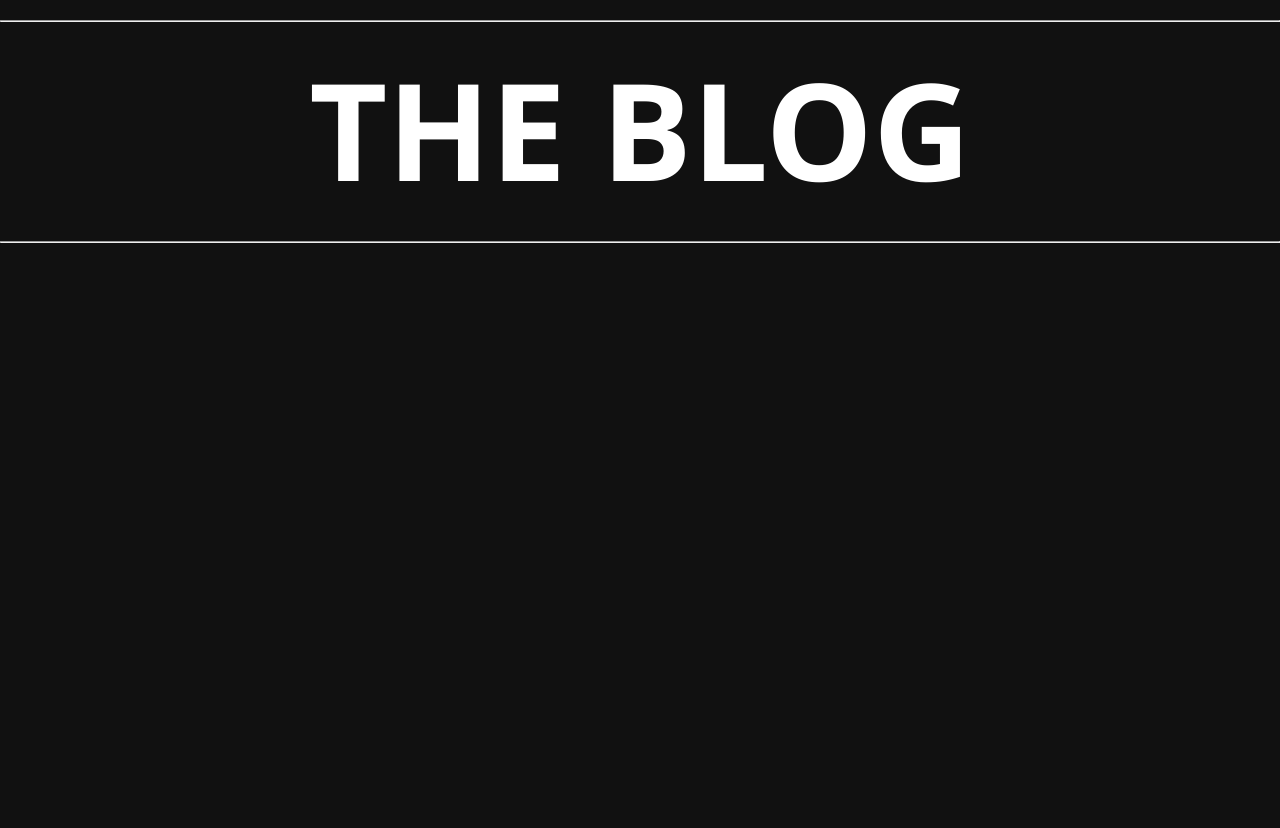
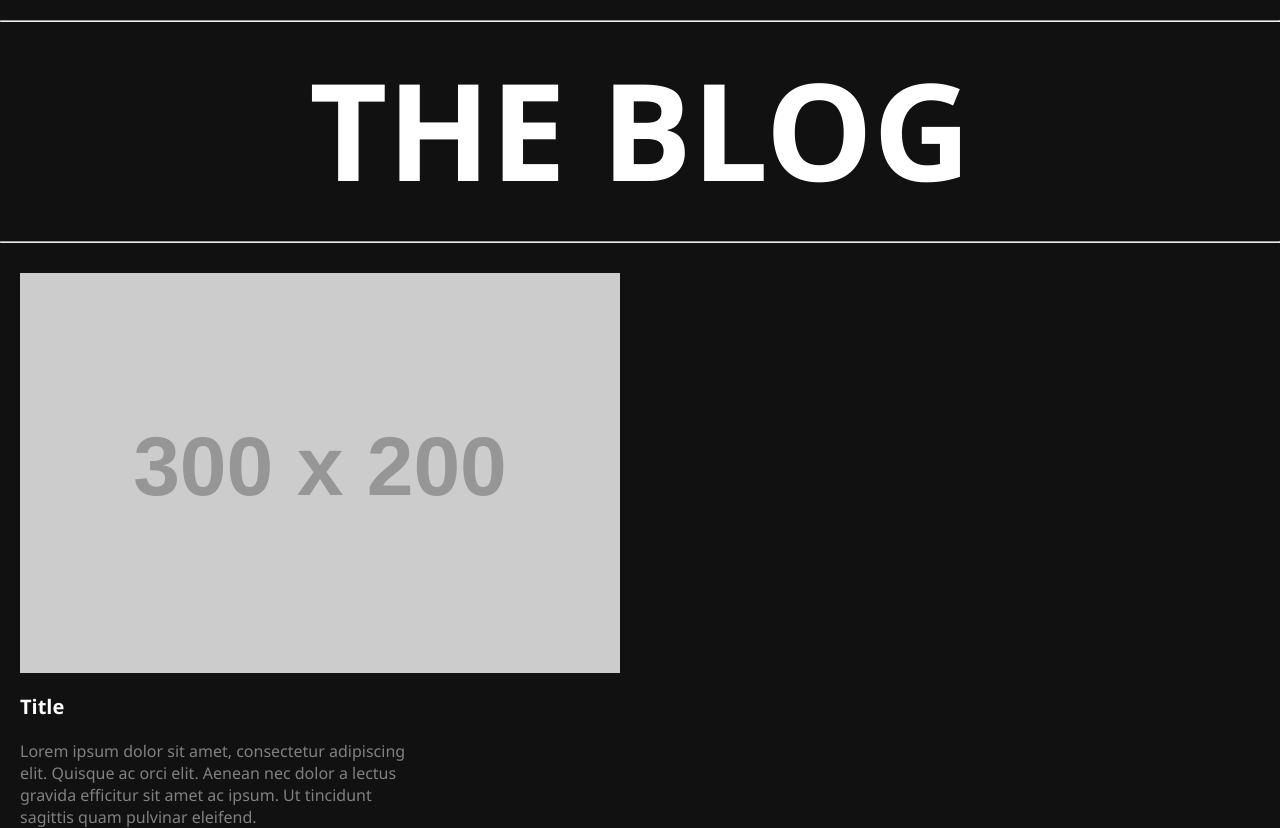
Before and after one commit to wesleyav/dio-desafio-criando-um-blog-com-angular, an Angular app: page / in a window 1280 px wide. Before the commit the page ends 800 px from the top, so only its background shows below. Built offline with nearby package versions, Linux system fonts and the light colour scheme.

Commit message:
Cria estrutura e concentra o big card

```diff
--- a/src/app/app.component.html
+++ b/src/app/app.component.html
@@ -1,2 +1,2 @@
-<app-menu-title></app-menu-title>
+<app-home></app-home>
 <router-outlet></router-outlet>
--- a/src/app/components/big-card/big-card.component.css
+++ b/src/app/components/big-card/big-card.component.css
@@ -0,0 +1,29 @@
+.container__big-card {
+  margin-left: 20px;
+  margin-right: 20px;
+  width: 400px;
+  height: 500px;
+  display: flex;
+  flex-direction: column;
+  align-items: flex-start;
+  justify-content: flex-start;
+}
+
+.big-card__title h1 {
+  margin-top: 15px;
+  font-size: 20px;
+}
+
+.big-card__description {
+  margin-top: 20px;
+}
+
+.big-card__description p a {
+
+  color: gray;
+}
+
+.big-card__photo img {
+  width: 100%;
+  min-width: 600px;
+}
--- a/src/app/components/big-card/big-card.component.html
+++ b/src/app/components/big-card/big-card.component.html
@@ -1 +1,16 @@
-<p>big-card works!</p>
+<div class="container__big-card">
+  <div class="big-card__photo">
+    <img src="https://placehold.co/300x200/png" />
+  </div>
+  <div class="big-card__title">
+    <h1><a href="#">Title</a></h1>
+  </div>
+  <div class="big-card__description">
+    <p>
+      <a href="#">
+        Lorem ipsum dolor sit amet, consectetur adipiscing elit. Quisque ac orci elit. Aenean nec dolor a lectus gravida
+        efficitur sit amet ac ipsum. Ut tincidunt sagittis quam pulvinar eleifend.
+      </a>
+    </p>
+  </div>
+</div>
--- /dev/null
+++ b/src/app/pages/home/home.component.css
@@ -0,0 +1,3 @@
+.container__articles {
+  margin-top: 30px;
+}
--- /dev/null
+++ b/src/app/pages/home/home.component.html
@@ -0,0 +1,7 @@
+<app-menu-title></app-menu-title>
+<div class="container__articles">
+  <div class="articles_main">
+    <app-big-card></app-big-card>
+  </div>
+  <div class="articles_others"></div>
+</div>
--- /dev/null
+++ b/src/app/pages/home/home.component.ts
@@ -0,0 +1,14 @@
+import { Component, OnInit } from '@angular/core';
+
+@Component({
+  selector: 'app-home',
+  templateUrl: './home.component.html',
+  styleUrls: ['./home.component.css'],
+})
+export class HomeComponent implements OnInit {
+  constructor() {}
+
+  ngOnInit() {
+    console.log('OnInit');
+  }
+}
--- a/src/styles.css
+++ b/src/styles.css
@@ -4,4 +4,10 @@
   padding: 0;
   box-sizing: border-box;
   background-color: #111111;
+  color: white;
+  font-family: 'Segoe UI';
 }
+
+a {
+  text-decoration: none;
+}
```
Also changed, not shown: src/app/app.module.ts (+9 -1 lines), 1 other file (tests, documents, lock files or other folders).
